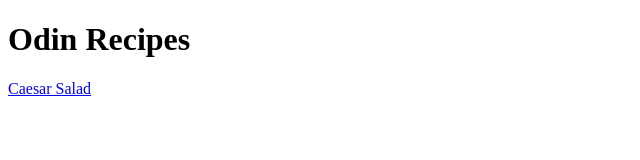
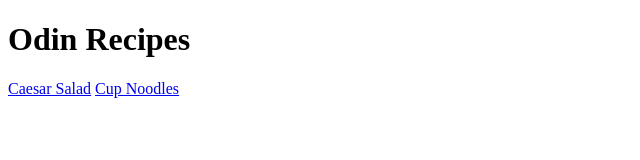
Before and after one commit to aidanwttd/odin-recipes, a plain HTML site: page index.html in a window 1280 px wide. Shown: the whole page, without its empty margins (0-640 px from the left). Drawn offline with Linux system fonts and the light colour scheme.

Commit message:
Add link to second recipe

```diff
--- a/index.html
+++ b/index.html
@@ -7,5 +7,6 @@
     <body>
         <h1>Odin Recipes</h1>
         <a href="./recipes/caesarsalad.html">Caesar Salad</a>
+        <a href="./recipes/cupnoodles.html">Cup Noodles</a>
     </body>
 </html>
```
